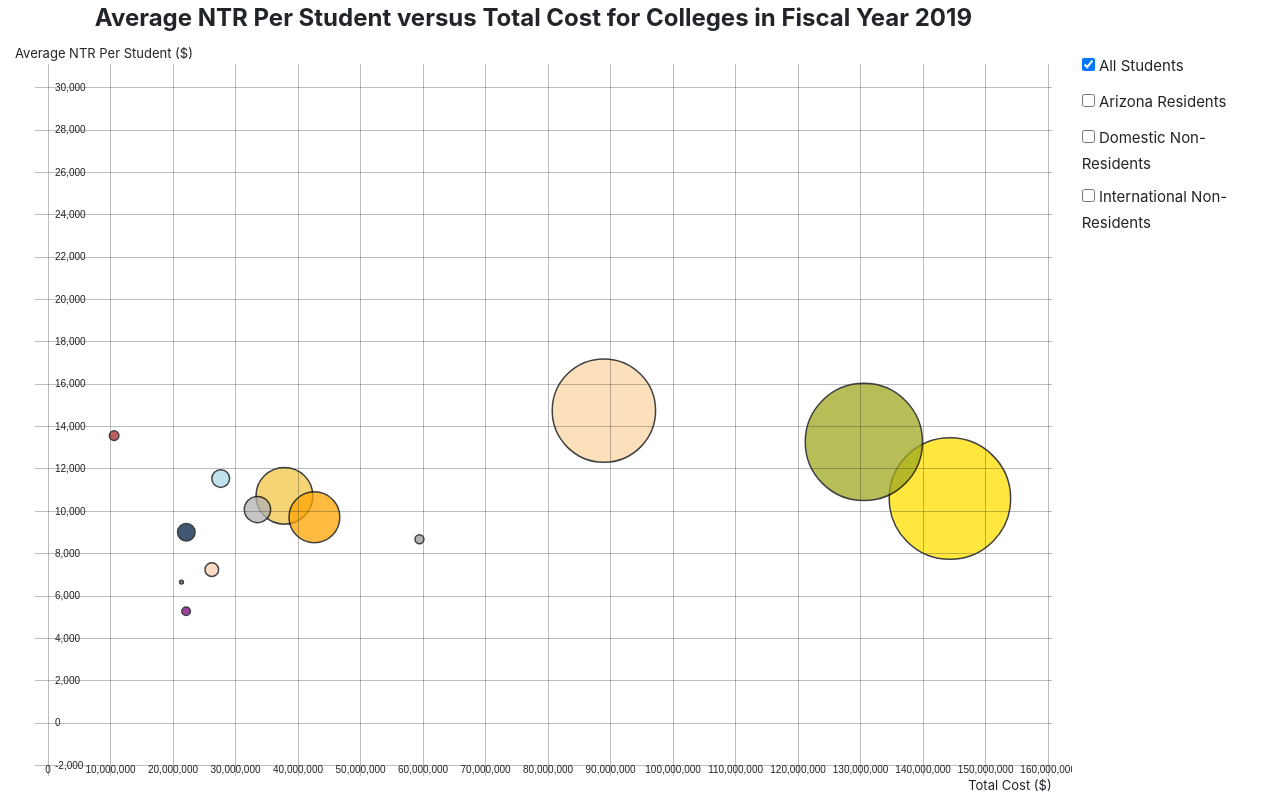
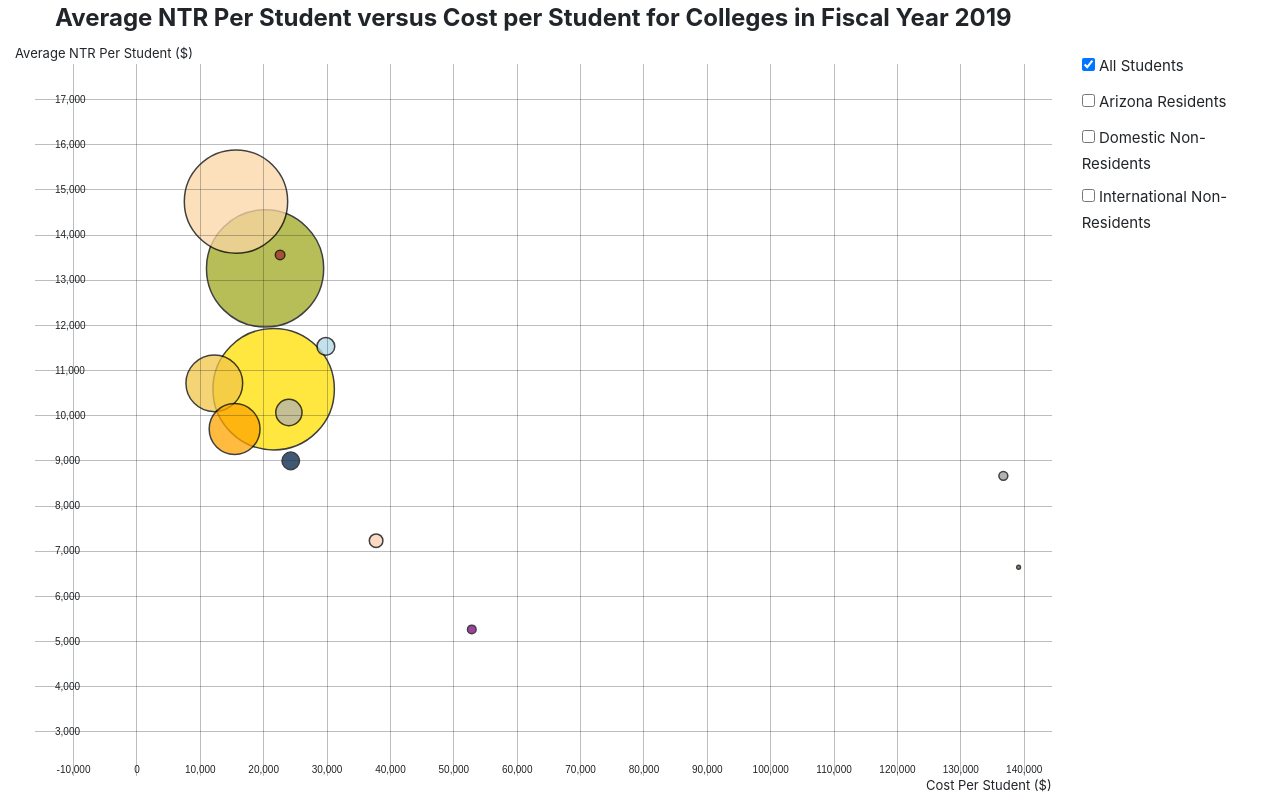
Before and after one commit to heileman/UA-Analytics, a plain HTML site: page Cost-NTR/index-v2.html in a window 1280 px wide. Drawn offline with nearby package versions, Linux system fonts and the light colour scheme.

Commit message:
change total cost to cost per student

```diff
--- a/Cost-NTR/drawChart-v2.js
+++ b/Cost-NTR/drawChart-v2.js
@@ -11,7 +11,7 @@ const domainheight = container.height - margin.top - margin.bottom + 30;
 old_choices = ["total"];
 var choices = ["total"];
 processData();
-const scales = getScalers(chartData_average);
+let scales = getScalers(chartData_average);
 const collegeColorScale = d3
   .scaleOrdinal()
   .domain([
@@ -79,6 +79,20 @@ var tooltip = d3
   .attr("class", "tooltip")
   .style("opacity", 0);
 
+// x and y axes
+const xAxis = d3
+  .axisBottom(scales.xScale)
+  .ticks(15)
+  .tickSize(domainheight * 2 - 30)
+  .tickPadding(30 - domainheight);
+const yAxis = d3
+  .axisRight(scales.yScale)
+  .ticks(15)
+  .tickSize(domainwidth - 10)
+  .tickPadding(30 - domainwidth);
+let gX = svg.append("g").attr("class", "axis axis--x").call(xAxis);
+let gY = svg.append("g").attr("class", "axis axis--y").call(yAxis);
+
 const drawCircle = (selection, dataSet, { xScale, yScale, sizeScale }) => {
   var id = 0;
   const circles = selection
@@ -101,12 +115,21 @@ const drawCircle = (selection, dataSet, { xScale, yScale, sizeScale }) => {
     .attr("class", "circle")
     .merge(circles)
     .attr("cx", (d) => {
-      return xScale(d.cost);
+      if (d.count === 0) {
+        return 0;
+      }
+      return xScale(d.cost / d.count);
     })
     .attr("cy", (d) => {
+      if (d.count === 0) {
+        return 0;
+      }
       return yScale(d.averageNTR);
     })
     .attr("stroke", (d) => {
+      if (d.count === 0) {
+        return "white";
+      }
       return "black";
     })
     .attr("stroke-width", (d) => {
@@ -140,22 +163,9 @@ const drawCircle = (selection, dataSet, { xScale, yScale, sizeScale }) => {
   circles.exit().transition().duration(100).attr("r", 0).remove();
 };
 
-// x and y axes
-const xAxis = d3
-  .axisBottom(scales.xScale)
-  .ticks(15)
-  .tickSize(domainheight * 2 - 30)
-  .tickPadding(30 - domainheight);
-const yAxis = d3
-  .axisRight(scales.yScale)
-  .ticks(15)
-  .tickSize(domainwidth - 10)
-  .tickPadding(30 - domainwidth);
-gX = svg.append("g").attr("class", "axis axis--x").call(xAxis);
-gY = svg.append("g").attr("class", "axis axis--y").call(yAxis);
-
 var zoom = d3.zoom().on("zoom", () => {
   view.attr("transform", d3.event.transform);
+
   gX.call(xAxis.scale(d3.event.transform.rescaleX(scales.xScale)));
   gY.call(yAxis.scale(d3.event.transform.rescaleY(scales.yScale)));
 });
@@ -190,6 +200,7 @@ function processData() {
       }
     });
 
+    if (count !== 0) {
       college = program.primary_program;
       type = "average";
       cost = program.total_cost;
@@ -197,6 +208,7 @@ function processData() {
       chartData_average.push(
         addData(college, type, count, cost, ntr / count, ntr)
       );
+    }
   });
 }
 
@@ -250,18 +262,31 @@ function update() {
     document.getElementById("total").checked = false;
   }
   processData();
-  if (chartData_average.length > 0) {
+
+  scales = getScalers(chartData_average);
+  if (chartData_average.length !== 0) {
+    svg.call(zoom.transform, d3.zoomIdentity); // reset zoom
+    gX.call(xAxis.scale(scales.xScale));
+    gY.call(yAxis.scale(scales.yScale));
+  }
   drawCircle(view, chartData_average, scales);
-  }
 }
 
 function findMinMax(dataSet) {
-  var min_cost = (max_cost = dataSet[0].cost);
-  var min_count = (max_count = dataSet[0].count);
-  var min_NTR = (max_NTR = dataSet[0].averageNTR);
+  if (dataSet.length === 0) {
+    return {};
+  }
+  const first_average_cost =
+    dataSet[0].count === 0
+      ? dataSet[0].cost
+      : dataSet[0].cost / dataSet[0].count;
+  let min_cost = (max_cost = first_average_cost);
+  let min_count = (max_count = dataSet[0].count);
+  let min_NTR = (max_NTR = dataSet[0].averageNTR);
   dataSet.forEach((item) => {
-    min_cost = item.cost < min_cost ? item.cost : min_cost;
-    max_cost = item.cost > max_cost ? item.cost : max_cost;
+    const average_cost = item.count === 0 ? item.cost : item.cost / item.count;
+    min_cost = average_cost < min_cost ? average_cost : min_cost;
+    max_cost = average_cost > max_cost ? average_cost : max_cost;
 
     min_count = item.count < min_count ? item.count : min_count;
     max_count = item.count > max_count ? item.count : max_count;
@@ -269,6 +294,7 @@ function findMinMax(dataSet) {
     min_NTR = item.averageNTR < min_NTR ? item.averageNTR : min_NTR;
     max_NTR = item.averageNTR > max_NTR ? item.averageNTR : max_NTR;
   });
+
   return {
     min_cost: min_cost,
     max_cost: max_cost,
@@ -280,6 +306,9 @@ function findMinMax(dataSet) {
 }
 
 function getScalers(dataSet) {
+  if (dataSet.length === 0) {
+    return {};
+  }
   const {
     min_cost,
     max_cost,
@@ -289,13 +318,15 @@ function getScalers(dataSet) {
     max_NTR,
   } = findMinMax(dataSet);
 
+  const tmpCostMin =
+    choices.length === 1 && choices[0] === "international" ? -600000 : -16000;
   const xScale = d3
     .scaleLinear()
-    .domain(padExtent([-2000000, 162400000]))
+    .domain(padExtent([tmpCostMin, max_cost * 1.05]))
     .range(padExtent([1, domainwidth]));
   const yScale = d3
     .scaleLinear()
-    .domain(padExtent([-2000, 31000]))
+    .domain(padExtent([min_NTR - 3000, max_NTR + 3000]))
     .range(padExtent([domainheight, 1]));
   const sizeScale = d3
     .scaleLinear()
@@ -309,6 +340,7 @@ const tooltipHTML = (d) => {
   Student: ${getStudent(d.type)}<br>
   Fiscal Year Count: ${d.count}<br>
   Total Cost: $${convertMillion(d.cost)}<br>
+  Cost Per Student: $${(d.cost / d.count).toFixed(1)}<br>
   Net Tuition Revenue: $${convertMillion(d.totalNTR)}<br>
   Average Net Tuition Revenue: $${d.averageNTR.toFixed(1)}`;
 };
--- a/Cost-NTR/index-v2.html
+++ b/Cost-NTR/index-v2.html
@@ -49,7 +49,7 @@
   <head>
     <meta charset="UTF-8" />
     <meta name="viewport" content="width=device-width, initial-scale=1.0" />
-    <title>Document</title>
+    <title>Cost vs NTR Chart</title>
     <link
       rel="stylesheet"
       href="https://maxcdn.bootstrapcdn.com/bootstrap/4.0.0/css/bootstrap.min.css"
@@ -63,13 +63,13 @@
         <div class="col-md-10 mx-auto" id="left">
           <h2>
             <span class="badge badge-default"
-              >Average NTR Per Student versus Total Cost for Colleges in Fiscal
-              Year 2019</span
+              >Average NTR Per Student versus Cost per Student for Colleges in
+              Fiscal Year 2019</span
             >
           </h2>
           <span class="y-label">Average NTR Per Student ($)</span>
           <div id="bubble" class="bubble-area"></div>
-          <span class="x-label">Total Cost ($)</span>
+          <span class="x-label">Cost Per Student ($)</span>
         </div>
         <div class="col-md-2 mx-auto checkbox-area">
           <div class="checkbox">
@@ -106,7 +106,7 @@
               class="checkbox"
               value="international"
               id="international"
-            />
+            /><label for="international"></label>
             International Non-Residents
           </div>
         </div>
```
Lines whose indentation alone changed are shown as unchanged.
